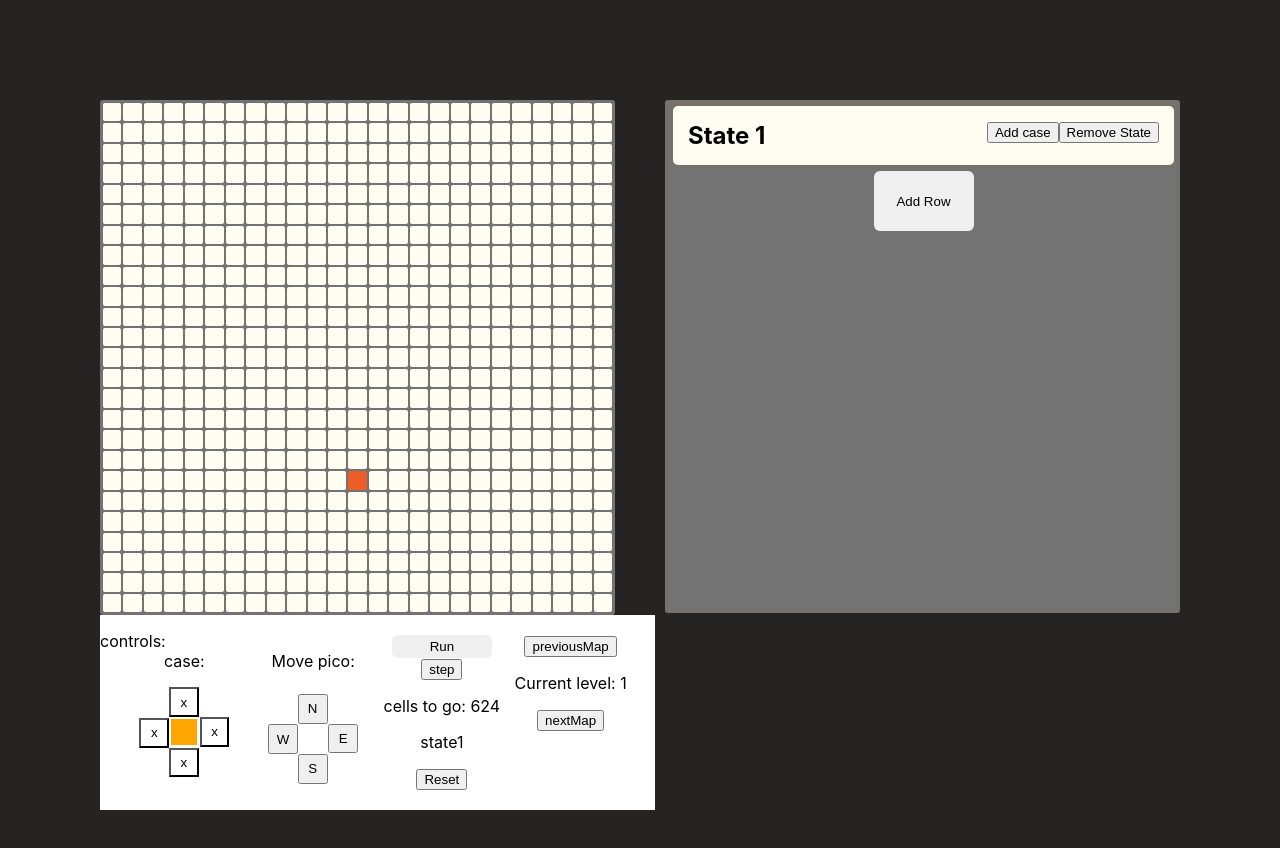
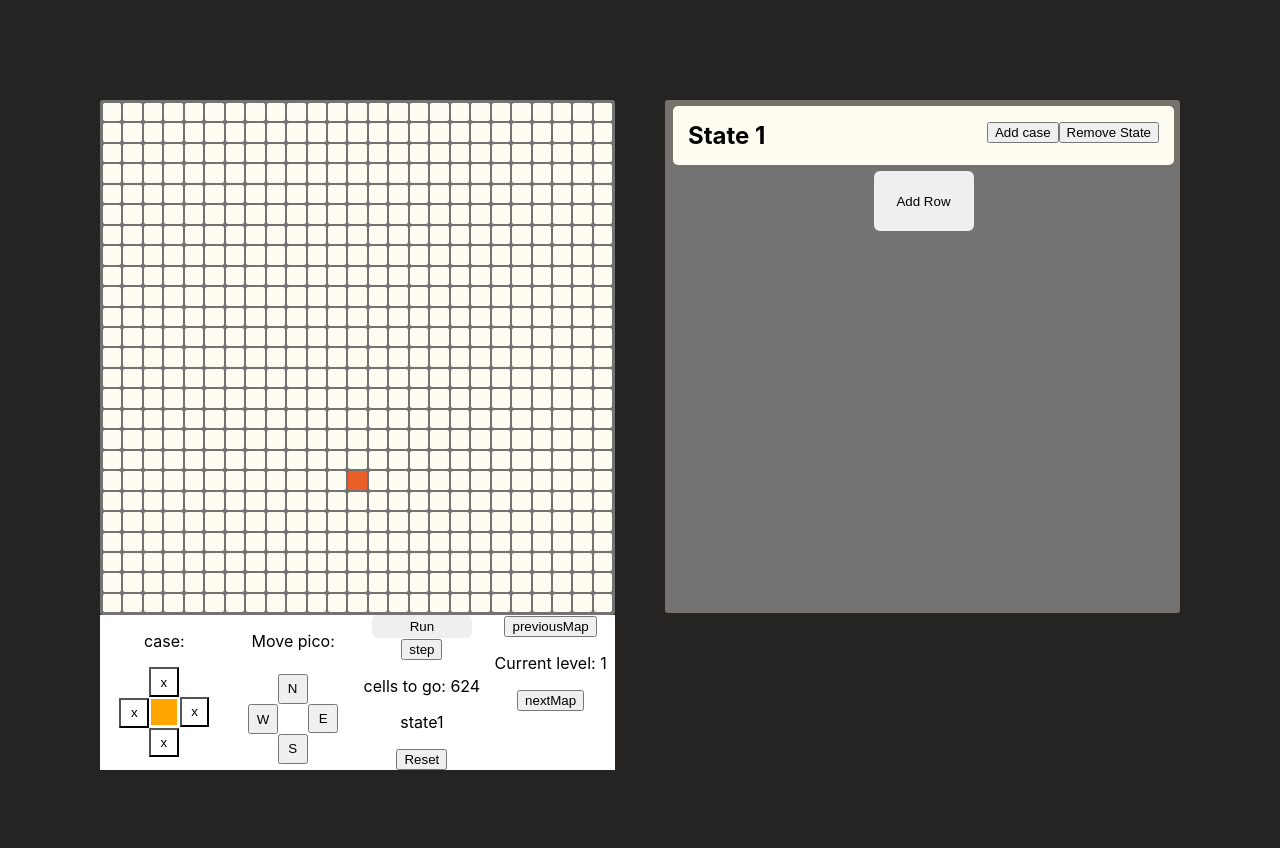
Before and after one commit to Nare6880/pico, a React app in the folder src/: page / in a window 1280 px wide. Shown: the top 848 px of the page. Built offline with nearby package versions, Linux system fonts and the light colour scheme; the HTML template or start-up script is replaced by a standard one.

Commit message:
update styling

```diff
--- a/src/App.css
+++ b/src/App.css
@@ -286,7 +286,6 @@ h2 {
 	display: grid;
 	grid-template-columns: 1fr 1fr 1fr 1fr;
 	position: relative;
-	padding: 20px;
 	text-align: center;
 }
 .gridItem {
--- a/src/components/PicoScreen.jsx
+++ b/src/components/PicoScreen.jsx
@@ -224,7 +224,6 @@ export default function PicoScreen({
 				})}
 			</div>
 			<div className="screenControls">
-				<p className="controlHeader">controls:</p>
 				<div>
 					<p className="">case:</p>
 					<div className="ruleButtons">
--- a/src/components/State.jsx
+++ b/src/components/State.jsx
@@ -32,6 +32,7 @@ function State({ id }) {
 				triggerStyle={{ margin: 0, padding: 0 }}
 				trigger={<h2>{`State ${id}`}</h2>}
 				overflowWhenOpen="visible"
+				open={true}
 			>
 				{getRulesArr().map((locationRule) => {
 					if (rules[locationRule]["action"] !== "noDisplay") {
--- a/src/logic/store.js
+++ b/src/logic/store.js
@@ -1,5 +1,5 @@
 import { configureStore } from "@reduxjs/toolkit";
-import yeet from "../assets/yeet1.json";
+
 import { loadState, saveState, getLastLevelCompleted } from "./localStorage";
 const initialState = loadState(getLastLevelCompleted())
 	? loadState(getLastLevelCompleted())
@@ -30,7 +30,7 @@ const reducer = function appReducer(passedState = initialState, action) {
 			state[`state${stateNum}`] = {
 				stateNum: stateNum,
 				rules: {
-					default: { action: "noDisplay", finishState: `state${stateNum}` },
+					default: { action: "Display", finishState: `state${stateNum}` },
 				},
 			};
 			break;
@@ -38,6 +38,7 @@ const reducer = function appReducer(passedState = initialState, action) {
 			delete state[`state${action.payload}`];
 			if (Object.keys(state).length === 1) {
 				state = {
+					level: state.level,
 					state1: {
 						stateNum: 1,
 						rules: { default: { action: "noDisplay", finishState: `state1` } },
@@ -101,6 +102,7 @@ const reducer = function appReducer(passedState = initialState, action) {
 			break;
 	}
 	saveState(state, state.level);
+	console.log(state);
 	return state;
 };
 export default configureStore({
```
